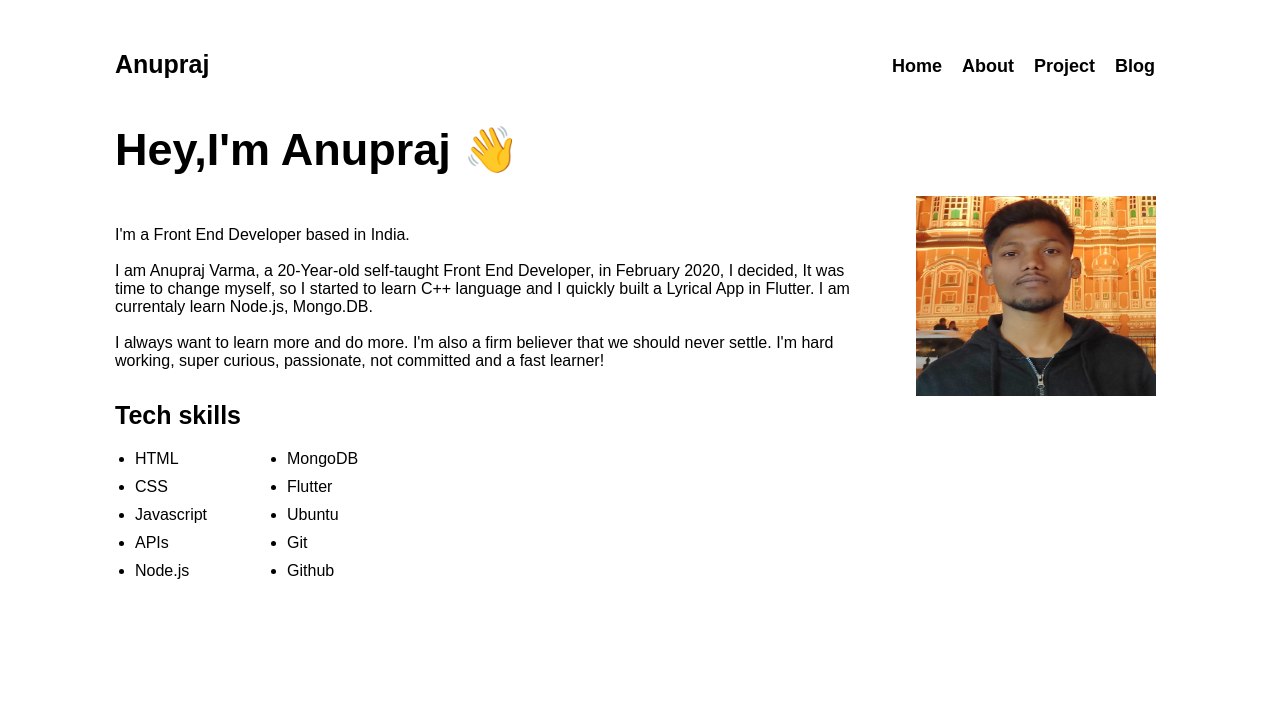
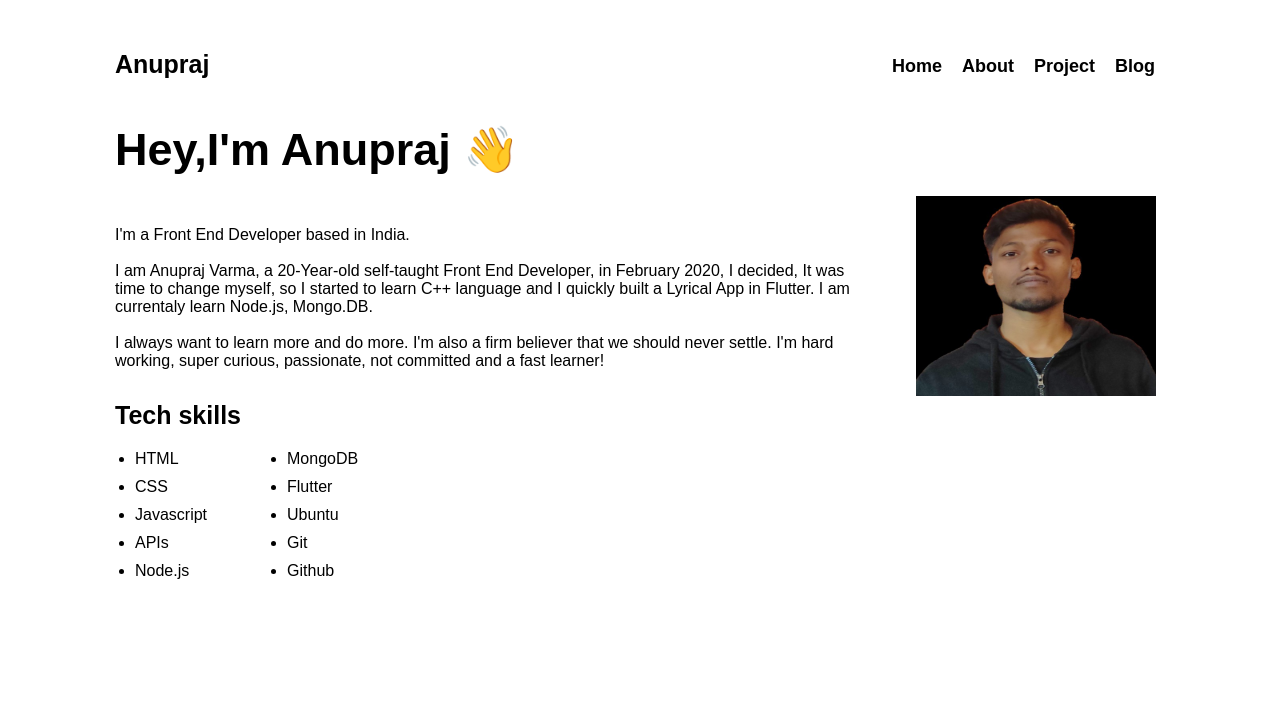
Before and after one commit to anuprajvarma/anupraj.io, a plain HTML site: page about.html in a window 1280 px wide. Shown: the top 707 px of the page. Drawn offline with Linux system fonts and the light colour scheme.

Commit message:
change our image

```diff
--- a/about.html
+++ b/about.html
@@ -53,7 +53,7 @@
           </p>
         </div>
         <div>
-          <img src="images/Mypic.jpg" alt="portfolio-pic" />
+          <img class="image" src="images/myImage.jpeg" alt="portfolio-pic" />
         </div>
       </div>
       <p class="skill">Tech skills</p>
```
Also changed, not shown: images/Mypic.jpg (deleted), images/myImage.jpeg (added).
